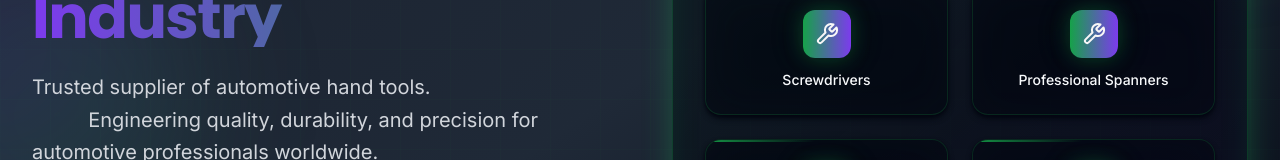
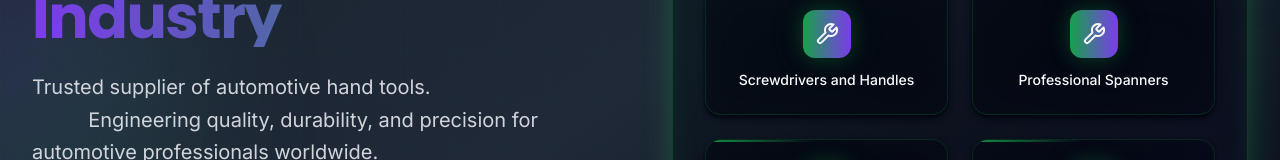
Before and after one commit to Vetri-Dev/velkalyanproducts.github.io, a React (Vite) app: page / in a window 1280 px wide. Shown: the part 415-575 px from the top of the page. Built offline with nearby package versions, Linux system fonts and the light colour scheme.

Commit message:
Refactor: Update product names

```diff
--- a/src/components/Hero.tsx
+++ b/src/components/Hero.tsx
@@ -93,7 +93,7 @@ const Hero = () => {
 
                 <div className="grid grid-cols-2 gap-6">
                   {[{
-                  name: "Screwdrivers",
+                  name: "Screwdrivers and Handles",
                   icon: Wrench
                 }, {
                   name: "Professional Spanners",
```
